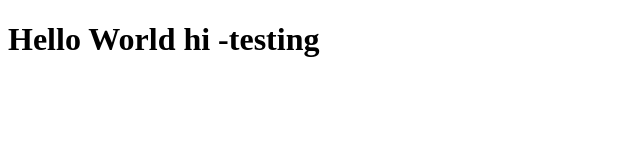
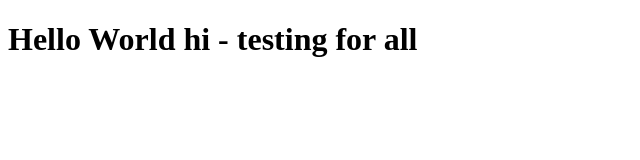
Before and after one commit to rihash/bootcamp-assignment1, a plain HTML site: page index.html in a window 1280 px wide. Shown: the whole page, without its empty margins (0-640 px from the left). Drawn offline with Linux system fonts and the light colour scheme.

Commit message:
Update index.html

```diff
--- a/index.html
+++ b/index.html
@@ -6,6 +6,6 @@
     <title>Document</title>
 </head>
 <body>
-    <h1>Hello World hi -testing</h1>
+    <h1>Hello World hi - testing for all</h1>
 </body>
 </html>
```
